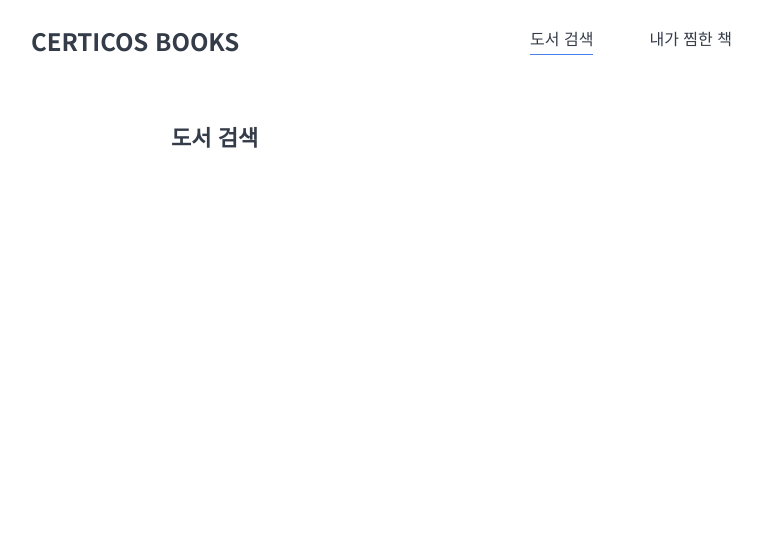
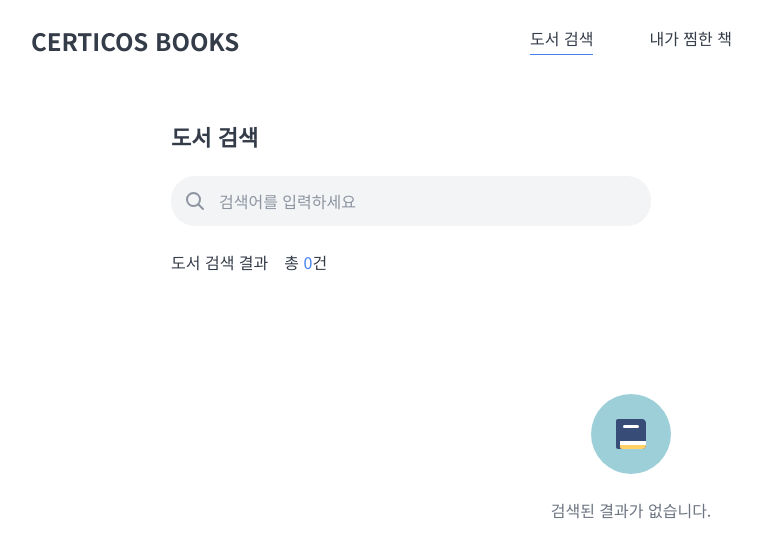
Before and after one commit to WaterMinCho/cdri-books-jominsu, a React (Vite) app: page / in a window 1280 px wide. Shown: the top 558 px of the page, without its empty margins (9-771 px from the left). Built offline with nearby package versions, Linux system fonts and the light colour scheme; no server answers.

Commit message:
feat: 도서 검색과 결과 목록 구현

```diff
--- /dev/null
+++ b/src/components/books/BookItem.tsx
@@ -0,0 +1,94 @@
+import styled from 'styled-components';
+import type { Book } from '../../types/book';
+import formatPrice from '../../utils/format';
+import { Button } from '../common/Button';
+
+type Props = {
+  book: Book;
+};
+
+const BookItem = ({ book }: Props) => {
+  const hasDiscount = book.sale_price > 0 && book.sale_price < book.price;
+  const displayPrice = hasDiscount ? book.sale_price : book.price;
+
+  const openPurchasePage = () => {
+    window.open(book.url, '_blank', 'noopener,noreferrer');
+  };
+
+  return (
+    <Row>
+      <Thumbnail>
+        {book.thumbnail && (
+          <img
+            src={book.thumbnail}
+            alt={book.title}
+            loading="lazy"
+          />
+        )}
+      </Thumbnail>
+      <TitleGroup>
+        <strong>{book.title}</strong>
+        <span>{book.authors.join(', ')}</span>
+      </TitleGroup>
+      <Price>{formatPrice(displayPrice)}</Price>
+      <Actions>
+        <Button onClick={openPurchasePage}>구매하기</Button>
+      </Actions>
+    </Row>
+  );
+};
+
+const Row = styled.div`
+  display: flex;
+  align-items: center;
+  padding: 16px 16px 16px 48px;
+`;
+
+const Thumbnail = styled.div`
+  position: relative;
+  width: 48px;
+  height: 68px;
+  flex-shrink: 0;
+
+  img {
+    width: 100%;
+    height: 100%;
+    object-fit: cover;
+  }
+`;
+
+const TitleGroup = styled.div`
+  display: flex;
+  align-items: center;
+  gap: 16px;
+  flex: 1;
+  min-width: 0;
+  padding: 0 32px 0 48px;
+
+  strong {
+    font-size: 18px;
+    font-weight: 700;
+  }
+
+  span {
+    font-size: 14px;
+    color: ${({ theme }) => theme.colors.text.secondary};
+    flex-shrink: 0;
+  }
+`;
+
+const Price = styled.strong`
+  font-size: 18px;
+  margin-right: 40px;
+`;
+
+const Actions = styled.div`
+  display: flex;
+  gap: 8px;
+
+  button {
+    width: 115px;
+  }
+`;
+
+export default BookItem;
--- /dev/null
+++ b/src/components/books/BookList.tsx
@@ -0,0 +1,27 @@
+import styled from 'styled-components';
+import type { Book } from '../../types/book';
+import BookItem from './BookItem';
+
+type Props = {
+  books: Book[];
+};
+
+const BookList = ({ books }: Props) => {
+  return (
+    <List>
+      {books.map((book, index) => (
+        <li key={`${book.isbn}-${index}`}>
+          <BookItem book={book} />
+        </li>
+      ))}
+    </List>
+  );
+};
+
+const List = styled.ul`
+  li {
+    border-bottom: 1px solid ${({ theme }) => theme.colors.gray};
+  }
+`;
+
+export default BookList;
--- /dev/null
+++ b/src/components/books/EmptyState.tsx
@@ -0,0 +1,30 @@
+import styled from 'styled-components';
+import { BookIcon } from '../common/icons';
+
+type Props = {
+  message: string;
+};
+
+const EmptyState = ({ message }: Props) => {
+  return (
+    <Wrapper>
+      <BookIcon />
+      <p>{message}</p>
+    </Wrapper>
+  );
+};
+
+const Wrapper = styled.div`
+  display: flex;
+  flex-direction: column;
+  align-items: center;
+  gap: 24px;
+  padding: 120px 0;
+
+  p {
+    font-size: 16px;
+    color: ${({ theme }) => theme.colors.text.secondary};
+  }
+`;
+
+export default EmptyState;
--- /dev/null
+++ b/src/components/books/ResultCount.tsx
@@ -0,0 +1,30 @@
+import styled from 'styled-components';
+
+type Props = {
+  label: string;
+  count: number;
+};
+
+const ResultCount = ({ label, count }: Props) => {
+  return (
+    <Wrapper>
+      {label}
+      <span>
+        총 <em>{count.toLocaleString('ko-KR')}</em>건
+      </span>
+    </Wrapper>
+  );
+};
+
+const Wrapper = styled.p`
+  display: flex;
+  gap: 16px;
+  font-size: 16px;
+
+  em {
+    font-style: normal;
+    color: ${({ theme }) => theme.colors.primary};
+  }
+`;
+
+export default ResultCount;
--- /dev/null
+++ b/src/components/books/SearchBar.tsx
@@ -0,0 +1,51 @@
+import styled from 'styled-components';
+import { SearchIcon } from '../common/icons';
+
+type Props = {
+  value: string;
+  onChange: (value: string) => void;
+  onSearch: (keyword: string) => void;
+};
+
+const SearchBar = ({ value, onChange, onSearch }: Props) => {
+  const submit = (keyword: string) => {
+    if (!keyword.trim()) return;
+    onSearch(keyword);
+  };
+
+  return (
+    <InputBox>
+      <SearchIcon />
+      <input
+        value={value}
+        onChange={(e) => onChange(e.target.value)}
+        onKeyDown={(e) => {
+          if (e.key === 'Enter') submit(value);
+        }}
+        placeholder="검색어를 입력하세요"
+      />
+    </InputBox>
+  );
+};
+
+const InputBox = styled.div`
+  display: flex;
+  align-items: center;
+  gap: 12px;
+  width: 480px;
+  height: 50px;
+  padding: 0 12px;
+  background: ${({ theme }) => theme.colors.lightGray};
+  border-radius: 24px;
+
+  input {
+    flex: 1;
+    font-size: 16px;
+
+    &::placeholder {
+      color: ${({ theme }) => theme.colors.text.subtitle};
+    }
+  }
+`;
+
+export default SearchBar;
--- /dev/null
+++ b/src/components/common/Button.tsx
@@ -0,0 +1,49 @@
+import styled, { css } from 'styled-components';
+
+type ButtonVariant = 'primary' | 'light' | 'outline';
+type ButtonSize = 'md' | 'sm';
+
+const variantStyles = {
+  primary: css`
+    background: ${({ theme }) => theme.colors.primary};
+    color: ${({ theme }) => theme.colors.white};
+  `,
+  light: css`
+    background: ${({ theme }) => theme.colors.lightGray};
+    color: ${({ theme }) => theme.colors.text.secondary};
+  `,
+  outline: css`
+    border: 1px solid ${({ theme }) => theme.colors.text.subtitle};
+    color: ${({ theme }) => theme.colors.text.subtitle};
+  `,
+};
+
+const sizeStyles = {
+  md: css`
+    height: 48px;
+    padding: 0 20px;
+    font-size: 16px;
+  `,
+  sm: css`
+    height: 36px;
+    padding: 0 10px;
+    font-size: 14px;
+  `,
+};
+
+export const Button = styled.button<{ $variant?: ButtonVariant; $size?: ButtonSize }>`
+  display: inline-flex;
+  align-items: center;
+  justify-content: center;
+  gap: 4px;
+  border-radius: 8px;
+  white-space: nowrap;
+  transition: opacity 0.2s;
+
+  &:hover {
+    opacity: 0.85;
+  }
+
+  ${({ $variant = 'primary' }) => variantStyles[$variant]}
+  ${({ $size = 'md' }) => sizeStyles[$size]}
+`;
--- /dev/null
+++ b/src/components/common/icons.tsx
@@ -0,0 +1,69 @@
+type IconProps = {
+  size?: number;
+  color?: string;
+};
+
+export const SearchIcon = ({ size = 24, color = '#8D94A0' }: IconProps) => {
+  return (
+    <svg
+      width={size}
+      height={size}
+      viewBox="0 0 24 24"
+      fill="none"
+      aria-hidden
+    >
+      <circle
+        cx="10.5"
+        cy="10.5"
+        r="6.5"
+        stroke={color}
+        strokeWidth="2"
+      />
+      <path
+        d="M15.5 15.5L20 20"
+        stroke={color}
+        strokeWidth="2"
+        strokeLinecap="round"
+      />
+    </svg>
+  );
+};
+
+export const BookIcon = ({ size = 80 }: IconProps) => {
+  return (
+    <svg
+      width={size}
+      height={size}
+      viewBox="0 0 80 80"
+      fill="none"
+      aria-hidden
+    >
+      <circle
+        cx="40"
+        cy="40"
+        r="40"
+        fill="#9DCFD9"
+      />
+      <path
+        d="M25 27C25 25.9 25.9 25 27 25H51C53.2 25 55 26.8 55 29V51C55 53.2 53.2 55 51 55H27C25.9 55 25 54.1 25 53V27Z"
+        fill="#374C77"
+      />
+      <path
+        d="M29 51H55V51C55 53.2 53.2 55 51 55H31C29.9 55 29 54.1 29 53V51Z"
+        fill="#FFD166"
+      />
+      <path
+        d="M29 47H55V51H29V47Z"
+        fill="#FFFFFF"
+      />
+      <rect
+        x="32"
+        y="31"
+        width="16"
+        height="3"
+        rx="1.5"
+        fill="#FFFFFF"
+      />
+    </svg>
+  );
+};
--- a/src/pages/SearchPage.tsx
+++ b/src/pages/SearchPage.tsx
@@ -1,9 +1,40 @@
+import { useState } from 'react';
 import styled from 'styled-components';
+import BookList from '../components/books/BookList';
+import EmptyState from '../components/books/EmptyState';
+import ResultCount from '../components/books/ResultCount';
+import SearchBar from '../components/books/SearchBar';
+import useBookSearch from '../hooks/useBookSearch';
+import type { BookSearchParams } from '../types/book';
 
 const SearchPage = () => {
+  const [keyword, setKeyword] = useState('');
+  const [params, setParams] = useState<BookSearchParams>({ query: '' });
+
+  const { data } = useBookSearch(params);
+
+  const books = data?.pages.flatMap((page) => page.documents) ?? [];
+  const totalCount = data?.pages[0]?.meta.total_count ?? 0;
+
+  const searchAll = (query: string) => {
+    setParams({ query });
+  };
+
   return (
     <section>
       <PageTitle>도서 검색</PageTitle>
+      <SearchRow>
+        <SearchBar
+          value={keyword}
+          onChange={setKeyword}
+          onSearch={searchAll}
+        />
+      </SearchRow>
+      <ResultCount
+        label="도서 검색 결과"
+        count={totalCount}
+      />
+      {books.length === 0 ? <EmptyState message="검색된 결과가 없습니다." /> : <BookList books={books} />}
     </section>
   );
 };
@@ -14,4 +45,11 @@ const PageTitle = styled.h2`
   margin-bottom: 24px;
 `;
 
+const SearchRow = styled.div`
+  display: flex;
+  align-items: center;
+  gap: 16px;
+  margin-bottom: 24px;
+`;
+
 export default SearchPage;
--- /dev/null
+++ b/src/utils/format.ts
@@ -0,0 +1,5 @@
+const formatPrice = (price: number) => {
+  return `${price.toLocaleString('ko-KR')}원`;
+};
+
+export default formatPrice;
```
